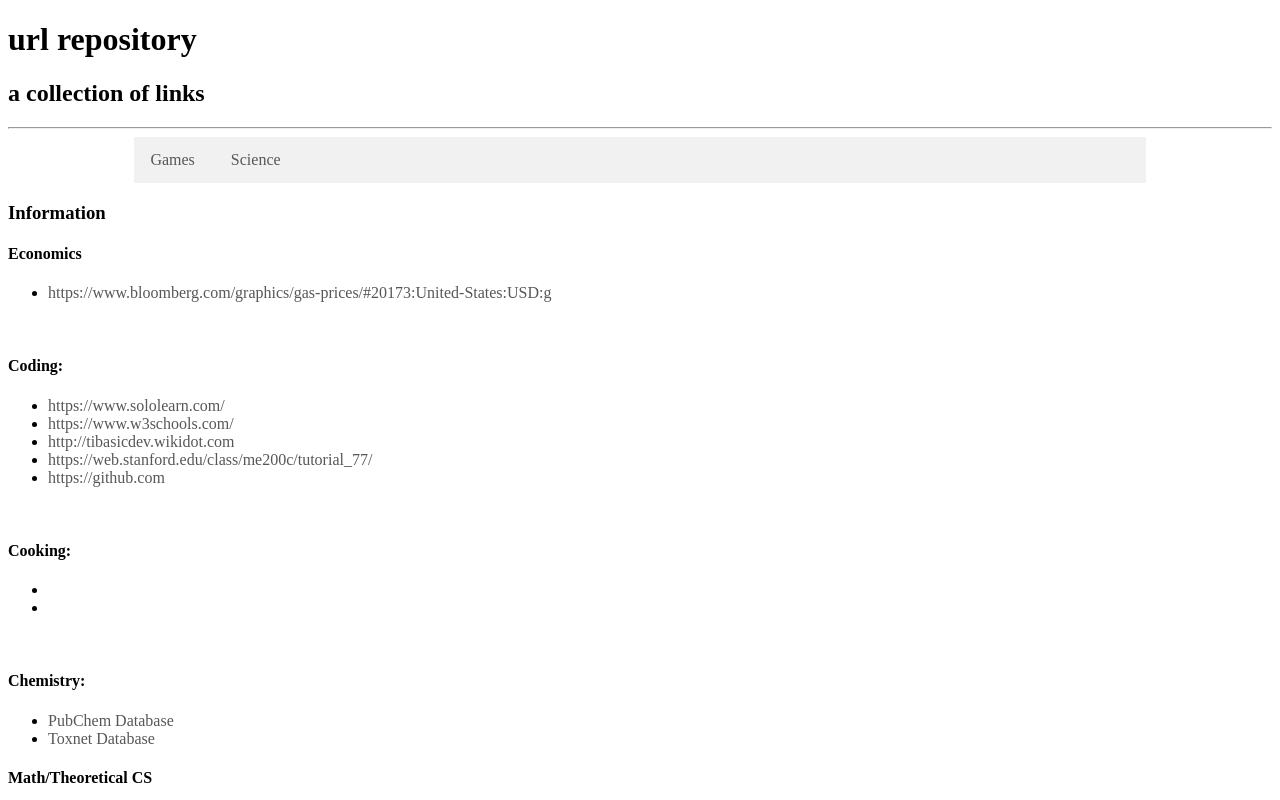
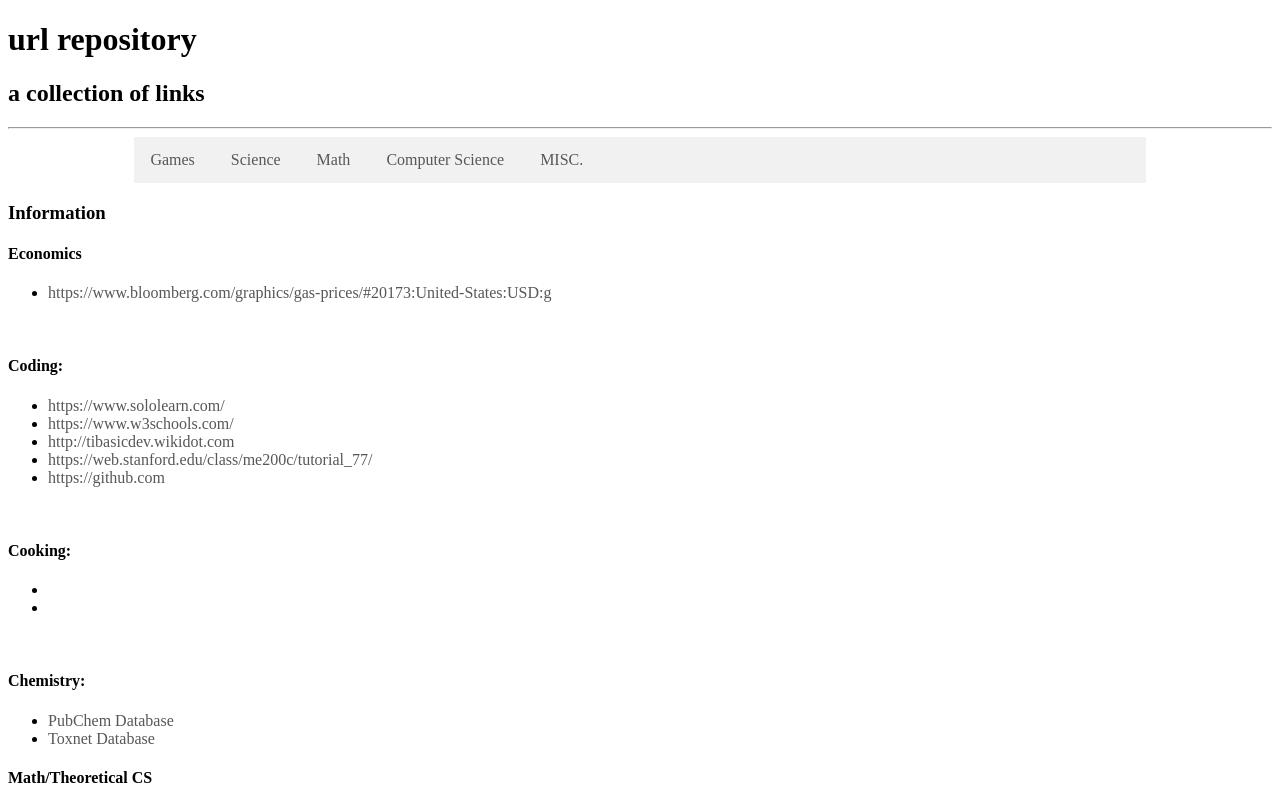
Before and after one commit to url-repo/url-repo.github.io, a plain HTML site: page index.html in a window 1280 px wide. Shown: the top 800 px of the page. Drawn offline with Linux system fonts and the light colour scheme.

Commit message:
Update index.html

```diff
--- a/index.html
+++ b/index.html
@@ -23,7 +23,9 @@
   <ul class="NavBar">
     <li> Games </li>
     <li> Science </li>
-    <li> </li>
+    <li> Math </li>
+    <li> Computer Science </li>
+    <li> MISC. </li>
   </ul>
 </nav>
 
```
